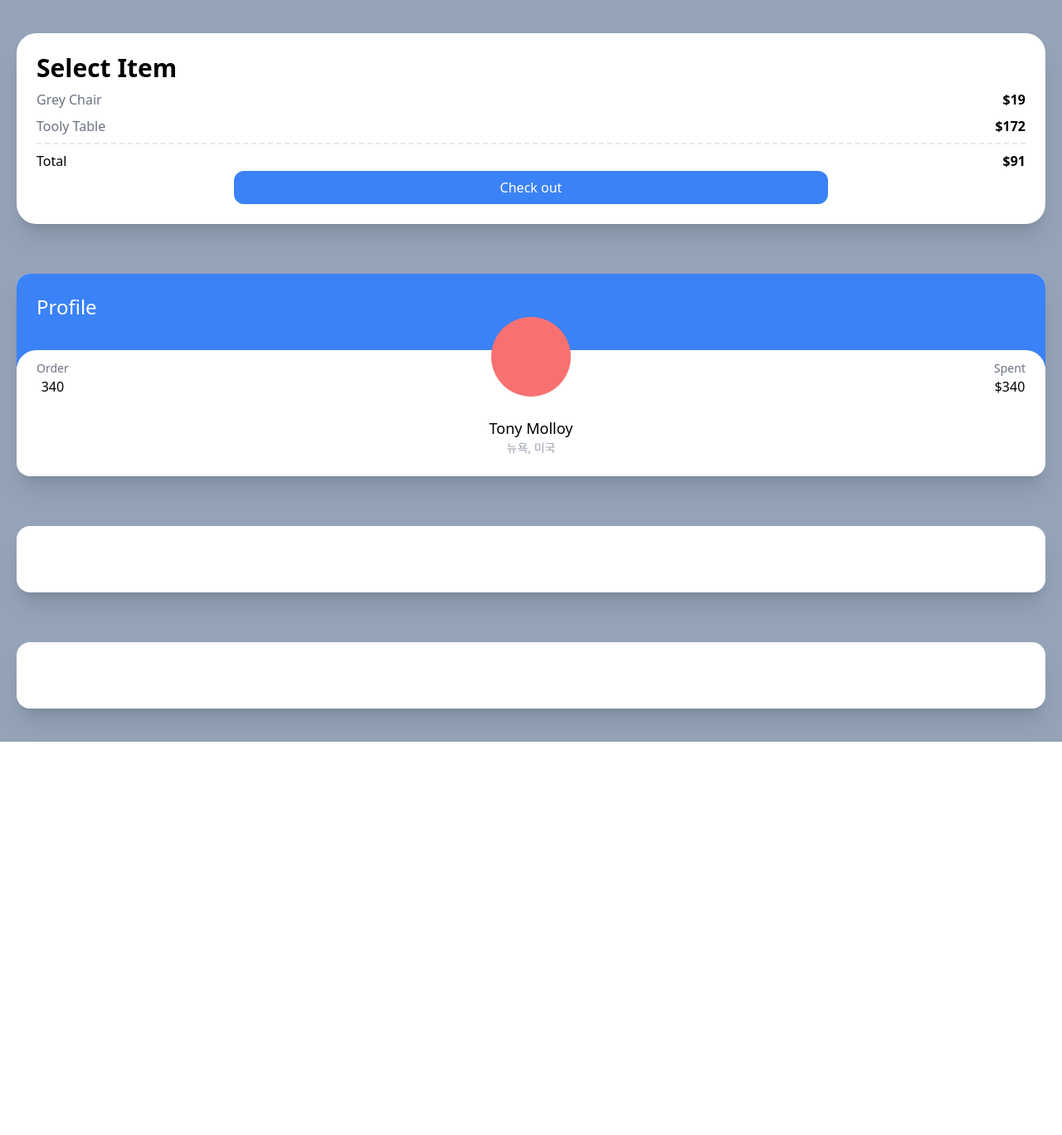
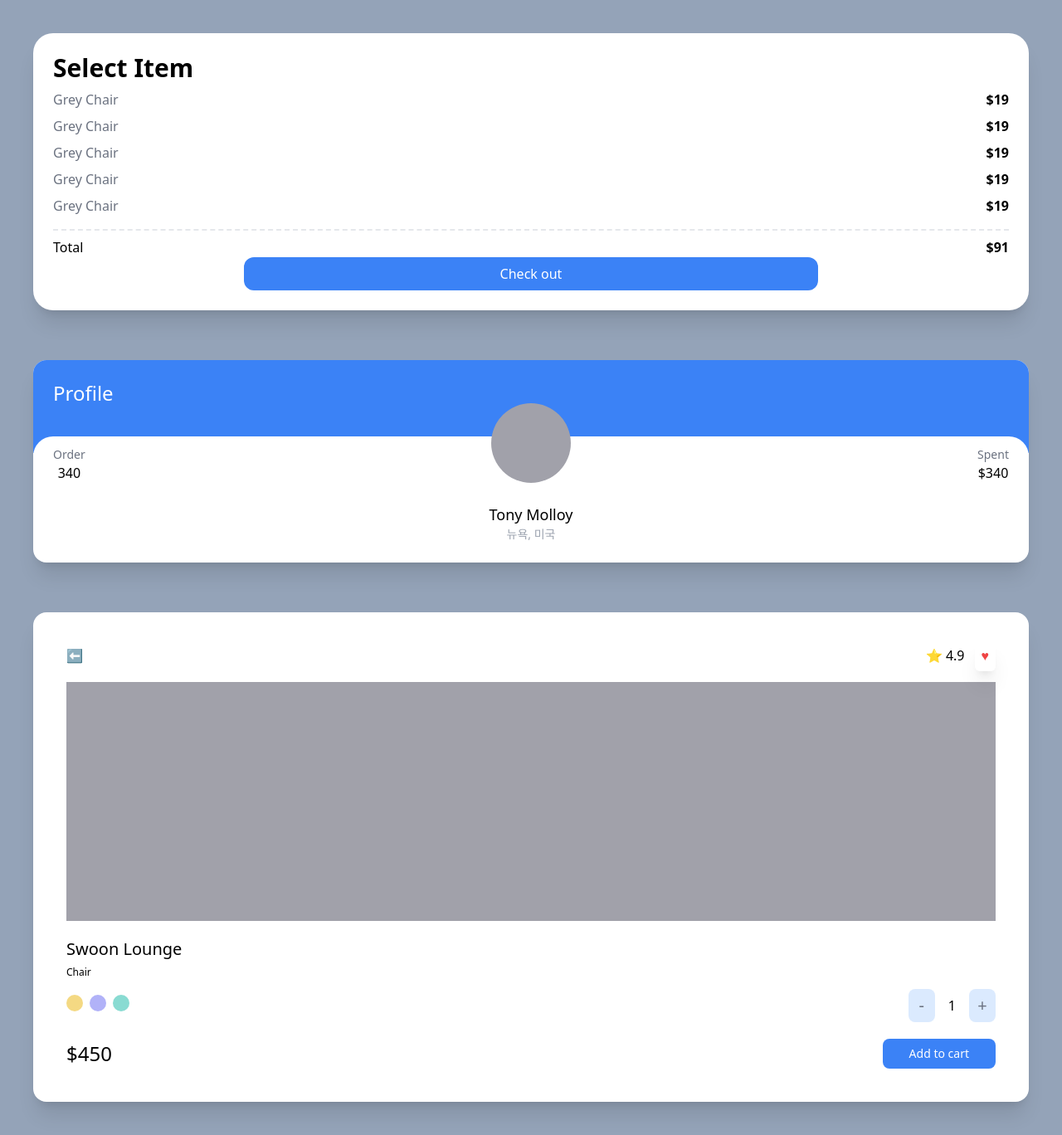
Before and after one commit to yongwoo-jeong/carrot-market, a Next.js app: page / in a window 1280 px wide. Shown: the whole page at 83% size. Before the commit the page ends 894 px from the top, so only its background shows below. Built offline with nearby package versions, Linux system fonts and the light colour scheme.

Commit message:
Test Component done

```diff
--- a/pages/index.tsx
+++ b/pages/index.tsx
@@ -2,26 +2,28 @@ import type { NextPage } from "next";
 
 const Home: NextPage = () => {
   return (
-    <div className="grid gap-10 space-y-5 bg-slate-400 py-10 px-5">
+    <div className="grid min-h-screen gap-10 space-y-5 bg-slate-400 px-10 py-10">
       <div className="rounded-3xl bg-white p-6 shadow-xl  ">
         <span className="text-3xl font-semibold">Select Item</span>
-        <div className="my-2 flex justify-between">
+        <ul>
+          {[1, 2, 3, 4, 5].map((i) => (
+            <div className="first my-2 flex justify-between" key={i}>
               <span className="text-gray-500">Grey Chair</span>
               <span className="font-semibold">$19</span>
             </div>
-        <div className="flex justify-between">
-          <span className="text-gray-500">Tooly Table</span>
-          <span className="font-semibold">$172</span>
-        </div>
+          ))}
+        </ul>
+        <div className="flex flex-col">
           <div className="mt-2 flex justify-between border-t-2 border-dashed pt-2">
             <span>Total</span>
             <span className="font-semibold">$91</span>
           </div>
-        <div className="m-auto mx-auto w-3/5 rounded-xl bg-blue-500 p-2 text-center text-white">
+          <button className="m-auto mx-auto w-3/5 rounded-xl bg-blue-500 p-2 text-center text-white hover:bg-teal-500 hover:text-black ">
             Check out
+          </button>
         </div>
       </div>
-      <div className="rounded-2xl bg-white  shadow-xl  ">
+      <div className="group rounded-2xl  bg-white shadow-xl ">
         <div className="overflow-hidden rounded-t-2xl bg-blue-500 p-6 pb-14">
           <span className="text-2xl text-white">Profile</span>
         </div>
@@ -31,7 +33,7 @@ const Home: NextPage = () => {
               <span className="text-sm text-gray-500">Order</span>
               <span className="font-medium">340</span>
             </div>
-            <div className="h-24 w-24  rounded-full bg-red-400" />
+            <div className="h-24 w-24  rounded-full bg-zinc-400 transition-colors group-hover:bg-red-400" />
             <div className="flex flex-col items-center">
               <span className="text-sm text-gray-500">Spent</span>
               <span className="font-medium">$340</span>
@@ -43,8 +45,42 @@ const Home: NextPage = () => {
           </div>
         </div>
       </div>
-      <div className="rounded-2xl bg-white p-10 shadow-xl  "></div>
-      <div className="rounded-2xl bg-white p-10 shadow-xl  "></div>
+      <div className="rounded-2xl bg-white p-10 shadow-xl  ">
+        <div className="mb-5 flex items-center justify-between">
+          <span>⬅</span>
+          <div className="space-x-3">
+            <span>⭐️ 4.9</span>
+            <span className="rounded-md p-2 text-red-500 shadow-xl">♥</span>
+          </div>
+        </div>
+        <div className="mb-5 h-72 bg-zinc-400" />
+        <div className="flex flex-col">
+          <span className="mb-1.5 text-xl font-medium">Swoon Lounge</span>
+          <span className="to-gray-500 text-xs">Chair</span>
+          <div className="mt-3 mb-5 flex items-center justify-between">
+            <div className="space-x-2">
+              <button className="h-5 w-5 rounded-full bg-yellow-500 bg-opacity-50 ring-yellow-500 ring-offset-2 transition-all focus:ring-2" />
+              <button className="h-5 w-5 rounded-full bg-indigo-500 bg-opacity-50 ring-indigo-500 ring-offset-2 transition-all focus:ring-2" />
+              <button className="h-5 w-5 rounded-full bg-teal-500 bg-opacity-50 ring-teal-500 ring-offset-2 transition-all focus:ring-2" />
+            </div>
+            <div className="flex items-center space-x-4">
+              <button className="aspect-square w-8 items-center justify-center rounded-lg bg-blue-100 p-1.5 text-xl font-medium text-gray-500">
+                -
+              </button>
+              <span>1</span>
+              <button className="aspect-square w-8 items-center justify-center rounded-lg bg-blue-100 p-1.5 text-xl font-medium text-gray-500">
+                +
+              </button>
+            </div>
+          </div>
+          <div className="flex items-center justify-between">
+            <span className="text-2xl font-medium">$450</span>
+            <button className="rounded-lg bg-blue-500 py-2 px-8 text-center text-sm text-white">
+              Add to cart
+            </button>
+          </div>
+        </div>
+      </div>
     </div>
   );
 };
```
Lines whose indentation alone changed are shown as unchanged.
